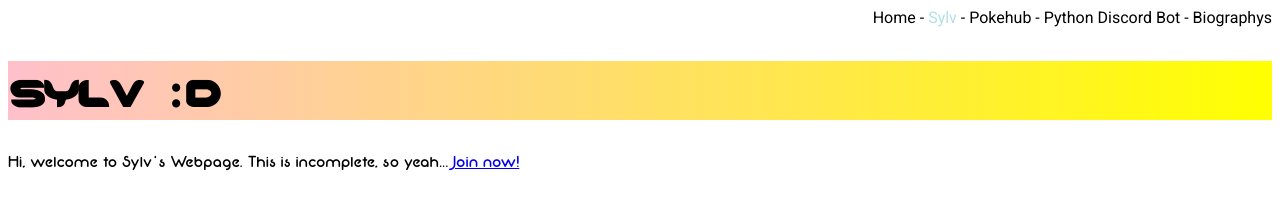
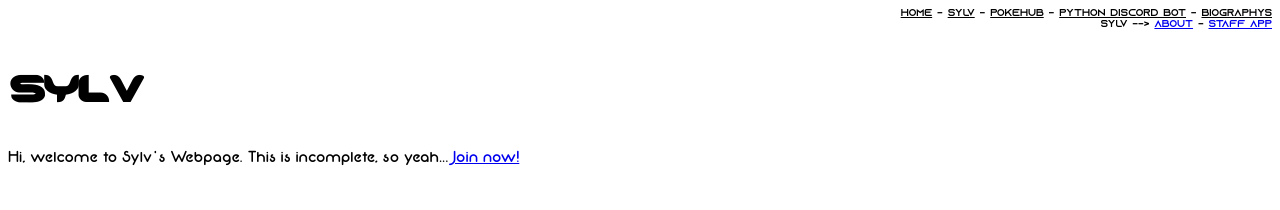
Before and after one commit to EeveeTV/EeveeTV.github.io, a plain HTML site: page Sylv/index.html in a window 1280 px wide. Drawn offline with Linux system fonts and the light colour scheme; files that its build step writes are made by us from their sources.

Commit message:
aaaaaaaaaaaaaaaaaaa

```diff
--- a/Sylv/index.html
+++ b/Sylv/index.html
@@ -3,7 +3,6 @@
   <title>Sylv</title>
   <link rel="stylesheet" type="text/css" href="awoo-sylv.css" />
   <link rel="icon" type="image/png" href="sylv.png" />
-  <link href='http://fonts.googleapis.com/css?family=Roboto' rel='stylesheet' type='text/css' />
   <link href="https://fonts.googleapis.com/css2?family=Space+Grotesk&display=swap" rel="stylesheet" />
             <meta property="og:type" content="website">
 			<meta property="og:title" content="Sylv (Awoo!)" />
@@ -17,13 +16,16 @@
 } @font-face {
     font-family: "Neo";
 	src: url("Neon.ttf") format("truetype");
+} @font-face {
+    font-family: "azonix";
+	src: url("Azonix.otf") format("opentype");
 }
 </style>
 </head>
 <body>
-<nav style = "font-family:Roboto;text-align:right"><a href="index.html" class="otherlnk">Home</a> - <a href="Sylv" style = "color:powderblue;text-decoration:none">Sylv</a> - <a href="Pkhub.htm" class="otherlnk">Pokehub</a> - <a href="PythonDiscordBot.html" class="otherlnk">Python Discord Bot</a> - <a href="Biograpgys"  class="otherlnk">Biographys</a></nav>
-<h1 style = "font-family:Freedom;font-size:50px;background-image: linear-gradient(to right, pink , yellow">
-Sylv :D
+<nav style = "font-family:azonix;text-align:right;font-size:10px;color:black"><a style = "color:black;font-family:azonix;text-align:right;font-size:10px;" href="index.html" class="otherlnk">Home</a> - <a style = "color:black;font-family:azonix;text-align:right;font-size:10px;" href="Sylv" style = "color:powderblue;text-decoration:none">Sylv</a> - <a style = "font-family:azonix;text-align:right;font-size:10px;color:black" href="Pkhub.htm" class="otherlnk">Pokehub</a> - <a style = "font-family:azonix;text-align:right;font-size:10px;color:black" href="PythonDiscordBot.html" class="otherlnk">Python Discord Bot</a> - <a style = "font-family:azonix;text-align:right;font-size:10px;color:black" href="Biograpgys"  class="otherlnk">Biographys</a><br>Sylv --> <a href="About.html" >About</a> - <a href="StaffApp.html">Staff App</a></nav>
+<h1 style = "font-family:Freedom;font-size:50px;">
+Sylv
 </h1>
 <p style = "font-family:Neo;">
 Hi, welcome to Sylv's Webpage. This is incomplete, so yeah... <a href="https://discord.gg/MCsPms2">Join now!</a>
--- a/awoo-sylv.css
+++ b/awoo-sylv.css
@@ -1,7 +1,7 @@
 } h1 {
 	font-size: 30px;
 	align: center;
-} .otherlnk {
+} nav {
 	color: black;
 	text-decoration: none;
 }
```
Also changed, not shown: Sylv/About.html (added, +40 -0 lines), Sylv/StaffApp.html (added, +4 -0 lines), Sylv/sylv.png (renamed from sylv.png).
